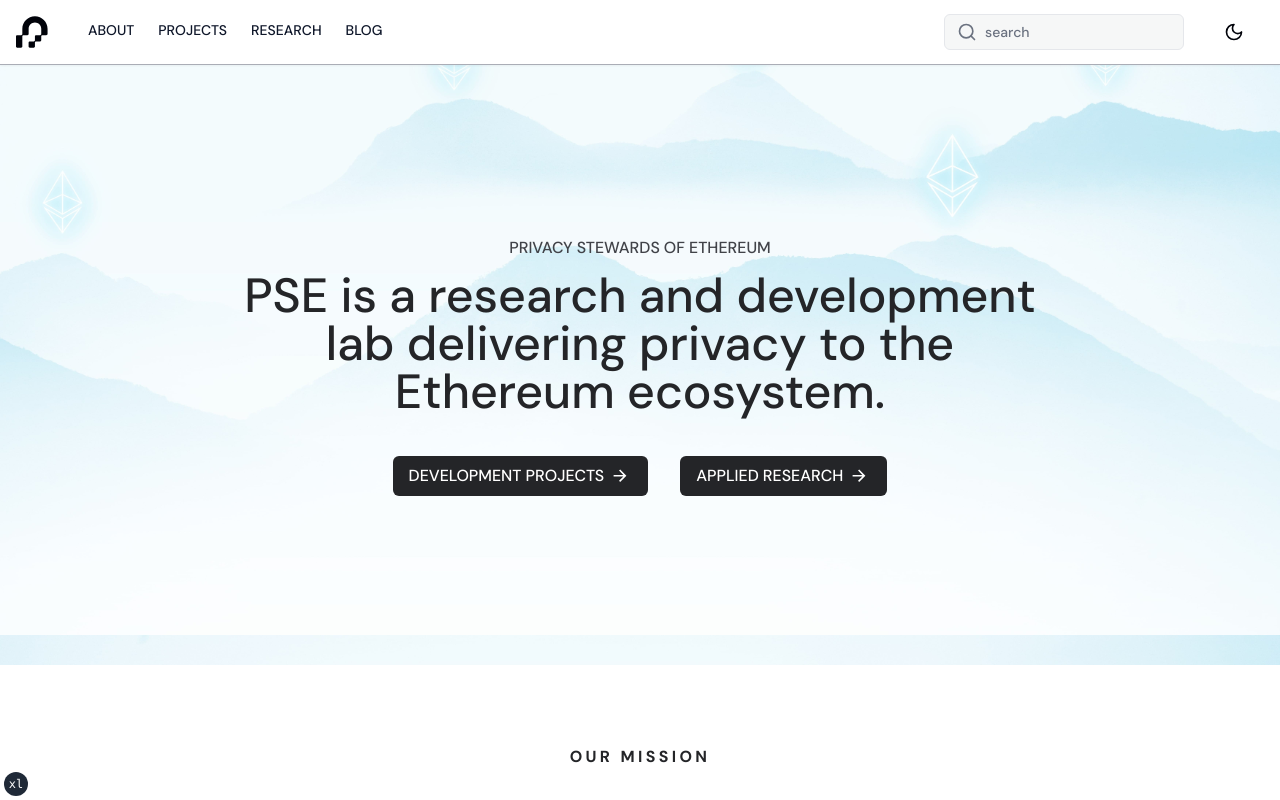
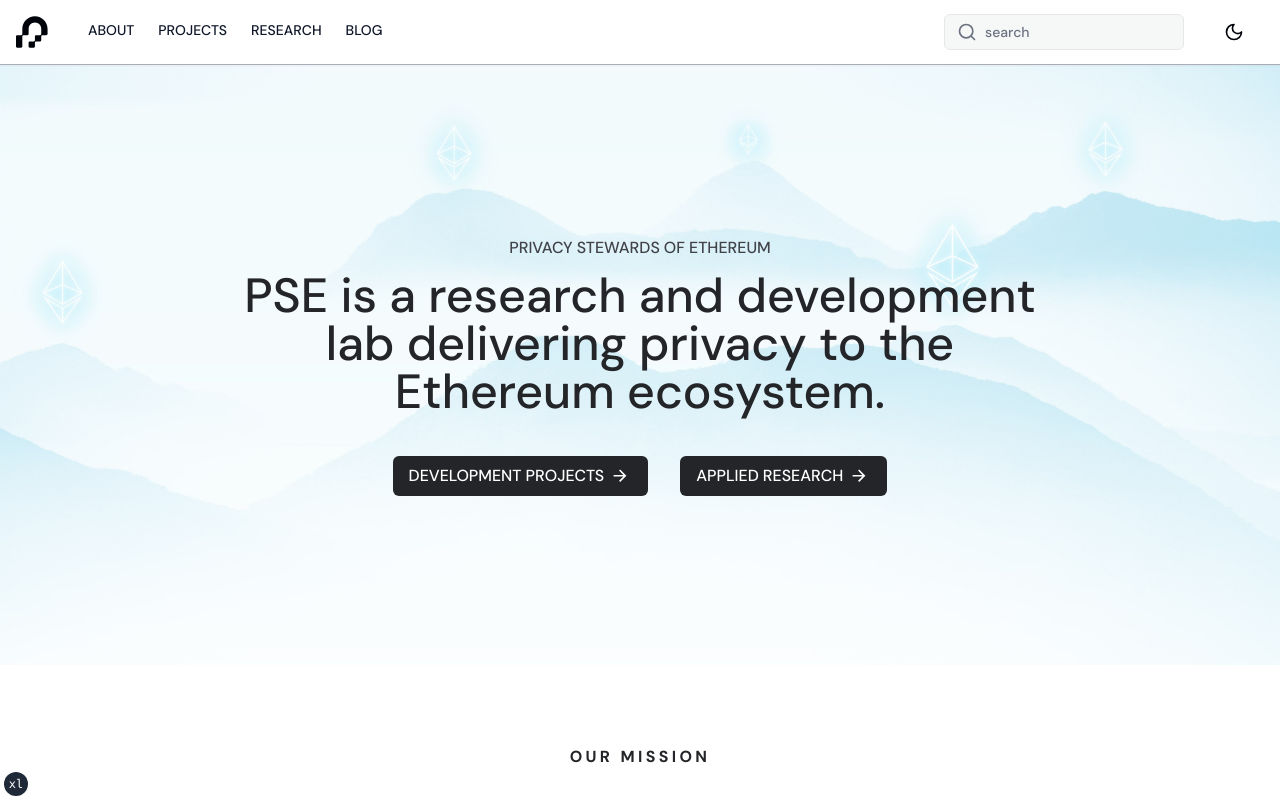
Before and after one commit to privacy-scaling-explorations/pse.dev, a Next.js app: page / in a window 1280 px wide. Shown: the top 800 px of the page. Built offline with nearby package versions, Linux system fonts and the light colour scheme; no server answers.

Commit message:
feat: parallax fix (#547)

```diff
--- a/components/sections/ParallaxHero.tsx
+++ b/components/sections/ParallaxHero.tsx
@@ -21,12 +21,12 @@ export const ParallaxHero = () => {
   return (
     <div
       ref={containerRef}
-      className="relative w-full overflow-hidden h-[500px] lg:h-[600px]"
+      className="relative w-full overflow-hidden h-[500px] lg:h-[600px] bg-cover bg-no-repeat bg-center"
       style={{ isolation: "isolate" }}
     >
       <motion.div
         className={cn(
-          "absolute inset-0 w-full h-[120%]-z-10 bg-cover bg-[0_-100px] lg:bg-[0_-150px]",
+          "absolute inset-0 w-full h-full -z-10 bg-cover bg-no-repeat bg-center",
           "bg-[url('/hero/hero-mobile.jpg')] dark:bg-[url('/hero/hero-dark-mode-mobile.jpg')]", // mobile image
           "lg:bg-[url('/hero/hero.jpg')] lg:dark:bg-[url('/hero/hero-dark-mode.jpg')]" // desktop image
         )}
```
